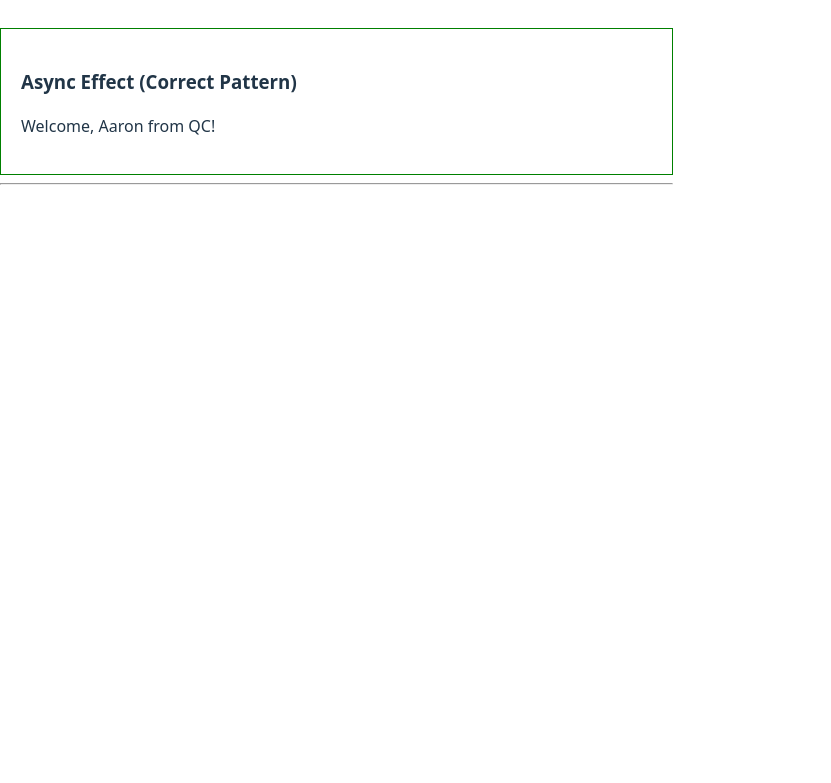
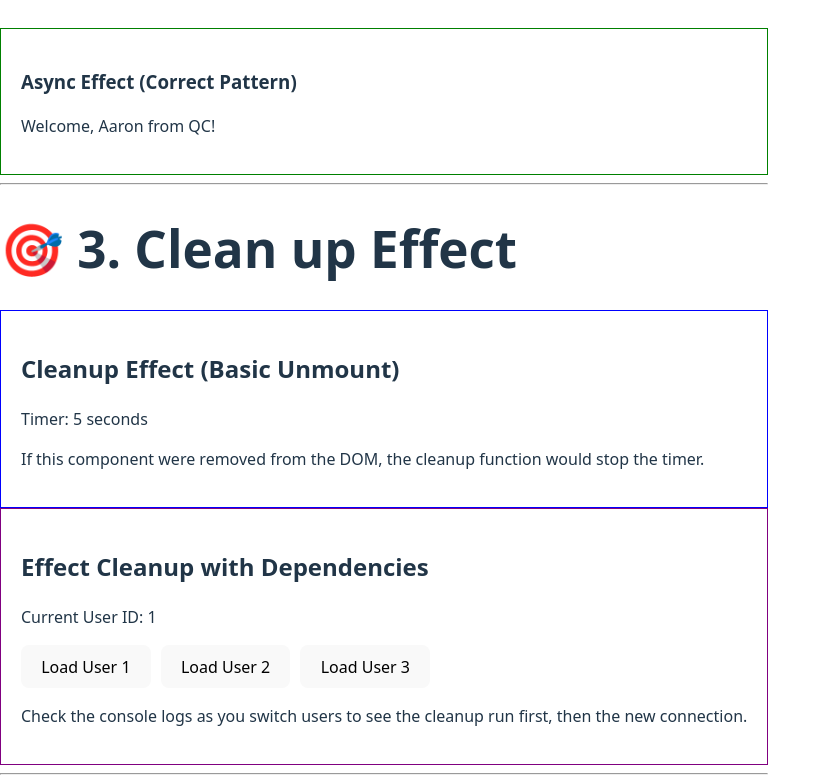
Before and after one commit to AaronCallanga/Javascript-x-React, a React (Vite) app in the folder React/side-effect/: page / in a window 1280 px wide. Shown: the part 1076-1859 px from the top of the page, without its empty margins (0-831 px from the left). Before the commit the page ends 1269 px from the top, so only its background shows below. Built offline with nearby package versions, Linux system fonts and the light colour scheme.

Commit message:
Clean up effect

```diff
--- a/React/side-effect/src/App.jsx
+++ b/React/side-effect/src/App.jsx
@@ -1,12 +1,12 @@
-import { Basics } from "./lessons/Basics"
-import { UseEffectWithAsync } from "./lessons/UseEffectWithAsync"
+import { Basics } from "./lessons/Basics";
+import { CleanUp } from "./lessons/CleanUp";
+import { UseEffectWithAsync } from "./lessons/UseEffectWithAsync";
 
 // Think of useEffect as: “Run this side-effect whenever these dependencies change.”
 function App() {
-
   return (
     <>
-     {/* --- Section 1: Basics of useEffect --- */}
+      {/* --- Section 1: Basics of useEffect --- */}
       <Basics />
 
       <hr />
@@ -15,8 +15,13 @@ function App() {
       <UseEffectWithAsync />
 
       <hr />
+
+      {/* --- Section 3: Clean up Effect --- */}
+      <CleanUp />
+
+      <hr />
     </>
-  )
+  );
 }
 
-export default App
+export default App;
--- a/React/side-effect/src/lessons/Clean-up/CleanUpOnlyOnceUnmount.jsx
+++ b/React/side-effect/src/lessons/Clean-up/CleanUpOnlyOnceUnmount.jsx
@@ -3,7 +3,7 @@ import React, { useState, useEffect } from 'react';
 //🧩 5. Cleanup Effect (Basic return () => {})
 // Use the return function inside useEffect to clean up resources like intervals, subscriptions, or event listeners. This function runs when the component is unmounted.
 // Example Use Case: Staring a simple interval counter.
-const CleanUpOnlyOnceUnmount = () => {
+export const CleanUpOnlyOnceUnmount = () => {
   const [seconds, setSeconds] = useState(0);
 
   useEffect(() => {
--- a/React/side-effect/src/lessons/Clean-up/CleanUpWhenDependencyChange.jsx
+++ b/React/side-effect/src/lessons/Clean-up/CleanUpWhenDependencyChange.jsx
@@ -3,7 +3,7 @@ import React, { useState, useEffect } from 'react';
 // 🧩 6. Effect Cleanup with Dependency Changes
 // The cleanup function runs not just when the component unmounts, but also before the next time the effect runs due to a dependency change.
 // Example Use Case: Toggling between users and showing connection status changes.
-const CleanUpWhenDependencyChange = () => {
+export const CleanUpWhenDependencyChange = () => {
   const [userId, setUserId] = useState(1);
 
   useEffect(() => {
--- /dev/null
+++ b/React/side-effect/src/lessons/CleanUp.jsx
@@ -0,0 +1,13 @@
+import React from "react";
+import { CleanUpOnlyOnceUnmount } from "./Clean-up/CleanUpOnlyOnceUnmount";
+import { CleanUpWhenDependencyChange } from "./Clean-up/CleanUpWhenDependencyChange";
+
+export const CleanUp = () => {
+  return (
+    <>
+      <h1>🎯 3. Clean up Effect</h1>
+      <CleanUpOnlyOnceUnmount />
+      <CleanUpWhenDependencyChange />
+    </>
+  );
+};
```
